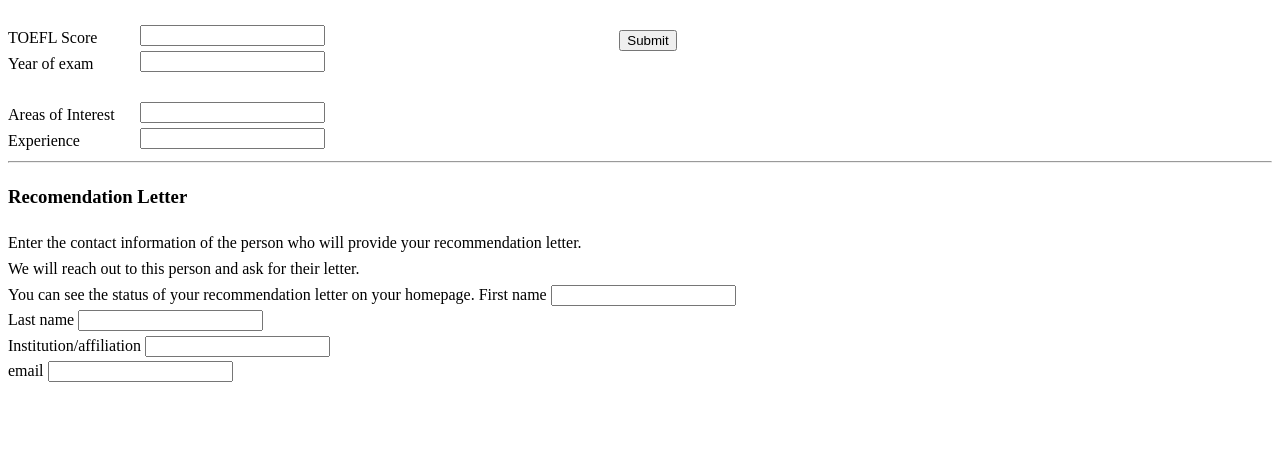
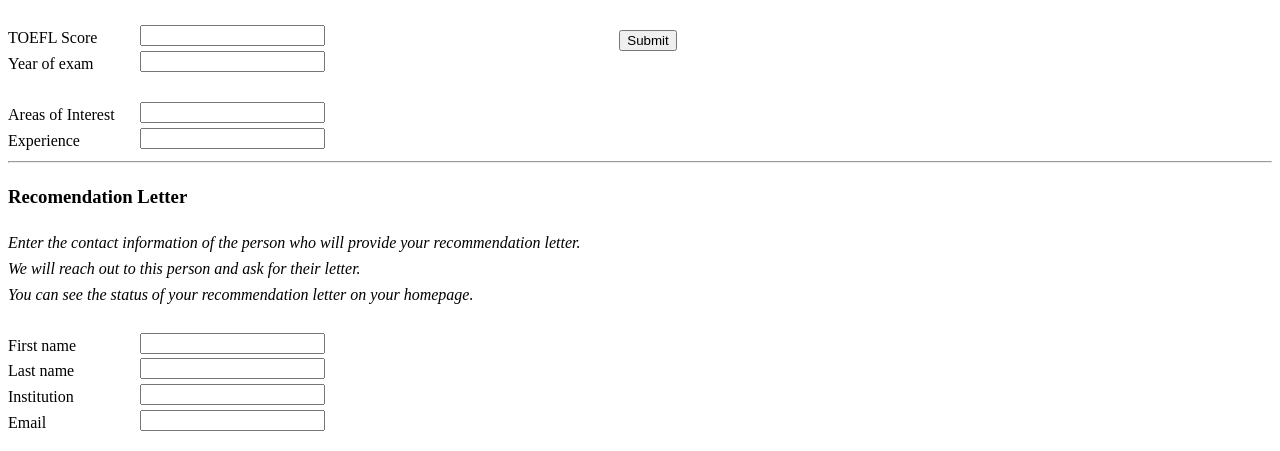
Before and after one commit to julia320/databases-final-project, a PHP site: page /application_form_general_page1.php in a window 1280 px wide. Shown: the part 719-1170 px from the top of the page. Before the commit the page ends 1101 px from the top, so only its background shows below. Run offline with PHP 8.4, Linux system fonts and the light colour scheme.

Commit message:
Update application_form_general_page1.php

```diff
--- a/application_form_general_page1.php
+++ b/application_form_general_page1.php
@@ -250,13 +250,14 @@
       <hr>
 
       <h3> Recomendation Letter </h3>
-      Enter the contact information of the person who will provide your recommendation letter.<br>
+      <i>Enter the contact information of the person who will provide your recommendation letter.<br>
       We will reach out to this person and ask for their letter. <br>
-      You can see the status of your recommendation letter on your homepage.
-      First name <span><input type="text" name="fname"></span><br>
-      Last name <span><input type="text" name="lname"></span><br>
-      Institution/affiliation <span><input type="text" name="institution"></span><br>
-      email <span><input type="text" name="email"></span><br>
+      You can see the status of your recommendation letter on your homepage.</i> <br><br>
+      First name <span class="field"><input type="text" name="fname"></span><br>
+      Last name <span class="field"><input type="text" name="lname"></span><br>
+      Institution <span class="field"><input type="text" name="institution"></span><br>
+      Email <span class="field"><input type="text" name="email"></span><br>
+
 
       <div class="bottomCentered"><input type="submit" name="submit" value="Submit">
       <span class="error"><?php echo $somethingEmpty;?></span></div>
```
